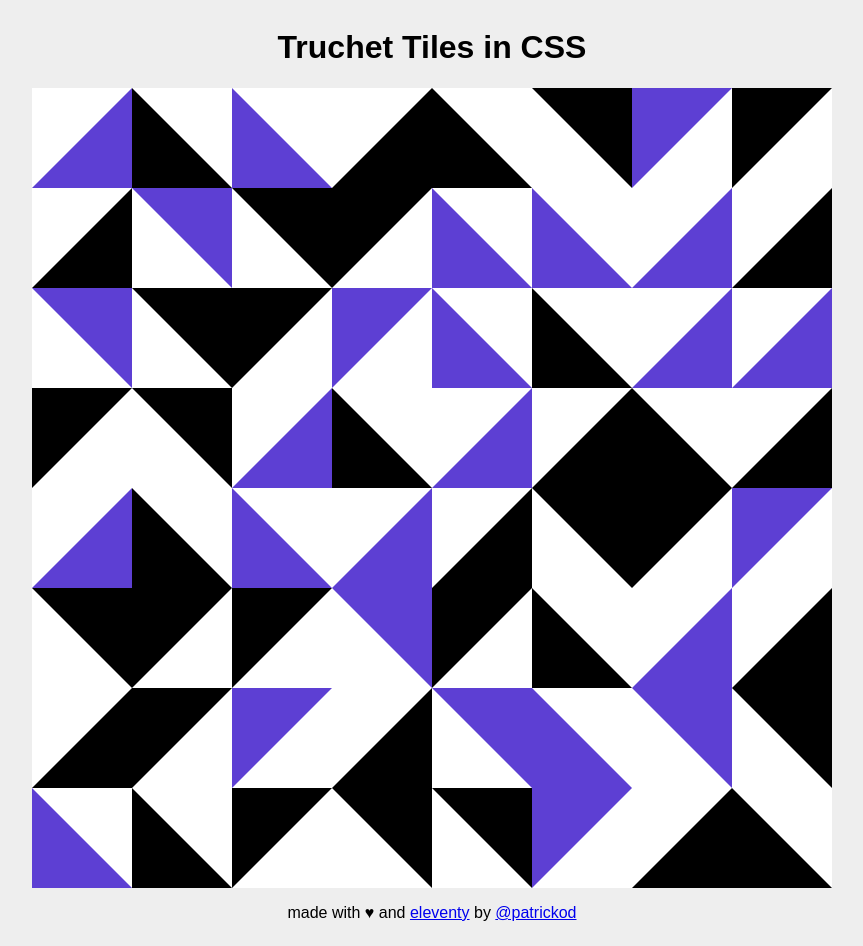
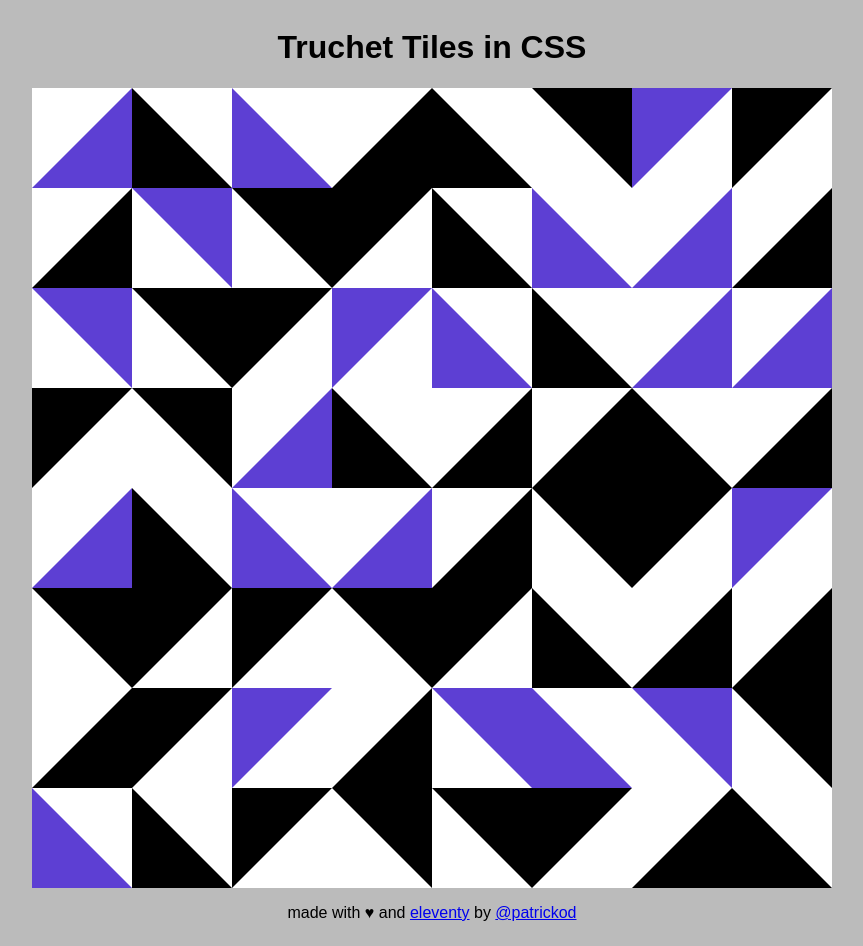
Before and after one commit to patrickod/truchet-tiles, an Eleventy site: page src/index.html in a window 1280 px wide. Shown: the whole page, without its empty margins (216-1079 px from the left). Built offline with nearby package versions, Linux system fonts and the light colour scheme; Eleventy itself is replaced by a stand-in of ours; files that its build step writes are made by us from their sources.

Commit message:
weight color 2:1 black to purple; make background darker for contrast

```diff
--- a/src/truchet.css
+++ b/src/truchet.css
@@ -1,5 +1,5 @@
 body {
-    background-color: #eee;
+    background-color: #bbb;
     width: 100%;
     font-family: Arial, Helvetica, sans-serif;
 }
--- a/src/truchet.js
+++ b/src/truchet.js
@@ -1,7 +1,7 @@
 window.addEventListener("DOMContentLoaded", (event) => {
   var tiles = document.getElementsByClassName("truchet-cell");
 
-  var colors = ["black", "purple"];
+  var colors = ["black", "black", "purple"];
   var rotations = [0, 90, 180, 270];
 
   for (var i = 0; i < tiles.length; i++) {
```
